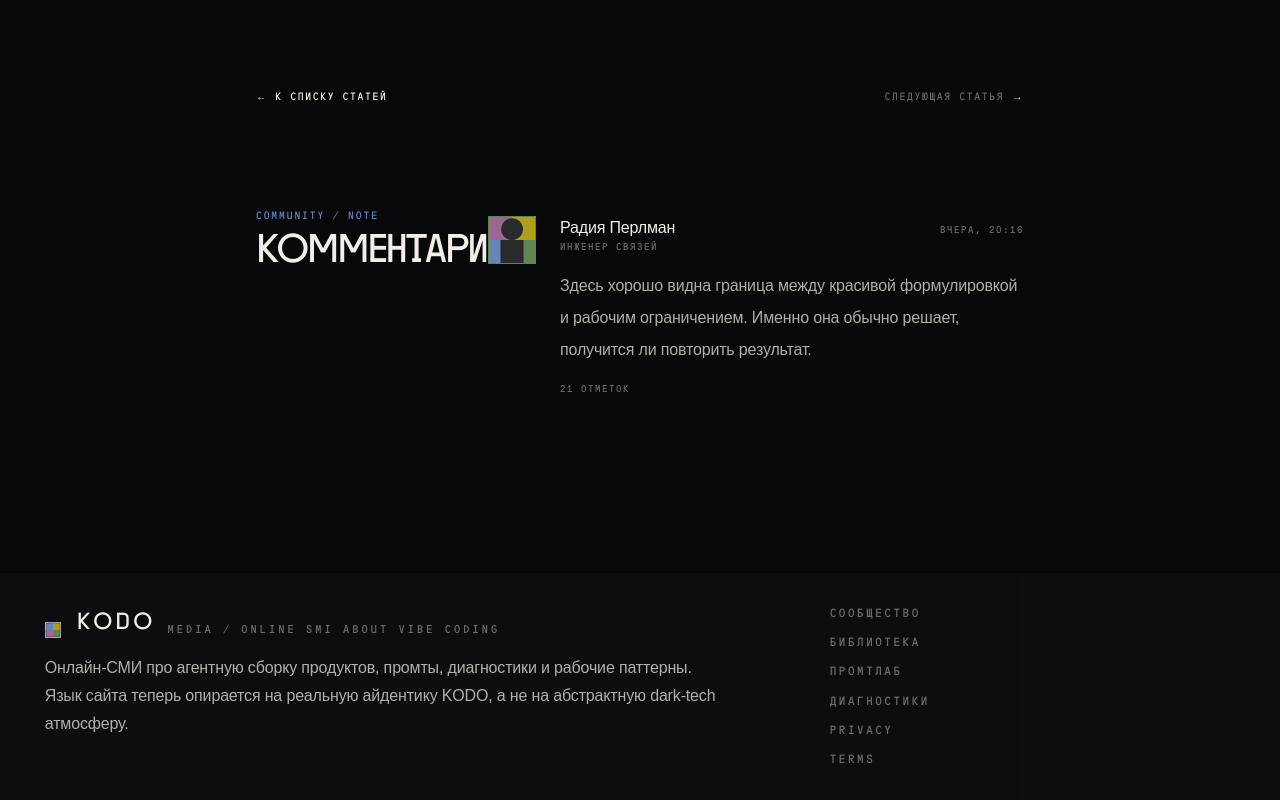
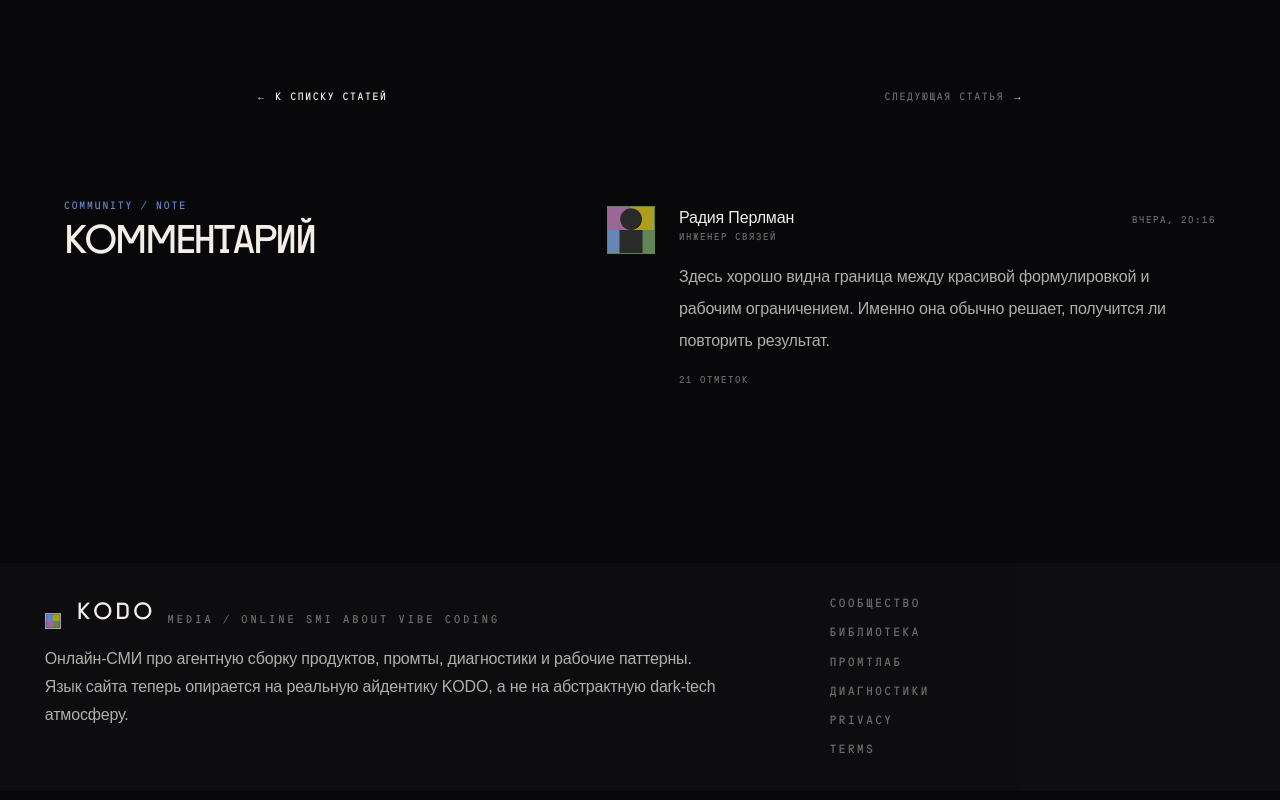
Before and after one commit to TemnovTema/kodo.media, a Next.js app: page /articles/agents-as-layout-engineers in a window 1280 px wide. Shown: the part 3680-4480 px from the top of the page. Built offline with nearby package versions, Linux system fonts and the light colour scheme; a web font is replaced by a local one.

Commit message:
Align article comment layout

```diff
--- a/src/app/articles/[slug]/page.tsx
+++ b/src/app/articles/[slug]/page.tsx
@@ -46,7 +46,7 @@ export default async function ArticlePage({ params }: ArticlePageProps) {
   const nextArticle = articles[(articleIndex + 1) % articles.length];
 
   return (
-    <div className="page-stack pb-8 md:pb-14">
+    <div className="flex flex-col gap-14 pb-8 sm:gap-20 md:pb-14">
       <article id="article-top" className="mx-auto w-full max-w-6xl">
         <header className="mx-auto max-w-5xl pt-2 sm:pt-5">
           <nav
@@ -133,8 +133,8 @@ export default async function ArticlePage({ params }: ArticlePageProps) {
         </nav>
       </article>
 
-      <div className="mx-auto w-full max-w-3xl">
-        <ContentCommentSection kind="article" slug={article.slug} />
+      <div className="mx-auto w-full max-w-6xl">
+        <ContentCommentSection kind="article" slug={article.slug} layout="article" />
       </div>
     </div>
   );
--- a/src/components/content-comment-section.tsx
+++ b/src/components/content-comment-section.tsx
@@ -10,17 +10,26 @@ import { ProfileAvatar } from "@/components/profile-avatar";
 type ContentCommentSectionProps = {
   kind: ContentCommentKind;
   slug: string;
+  layout?: "default" | "article";
 };
 
 export function ContentCommentSection({
   kind,
   slug,
+  layout = "default",
 }: ContentCommentSectionProps) {
   const comments = getContentComments(kind, slug);
+  const usesArticleLayout = layout === "article";
 
   return (
     <section>
-      <div className="grid gap-7 xl:grid-cols-[12rem_minmax(0,1fr)] xl:gap-10">
+      <div
+        className={
+          usesArticleLayout
+            ? "grid gap-7 sm:gap-10 md:grid-cols-[minmax(13rem,0.76fr)_minmax(0,1fr)] md:gap-14 lg:gap-20"
+            : "grid gap-7 xl:grid-cols-[12rem_minmax(0,1fr)] xl:gap-10"
+        }
+      >
         <div className="space-y-2">
           <p className="font-mono text-[0.64rem] uppercase tracking-[0.18em] text-[var(--color-brand-blue)]">
             community / note
```
